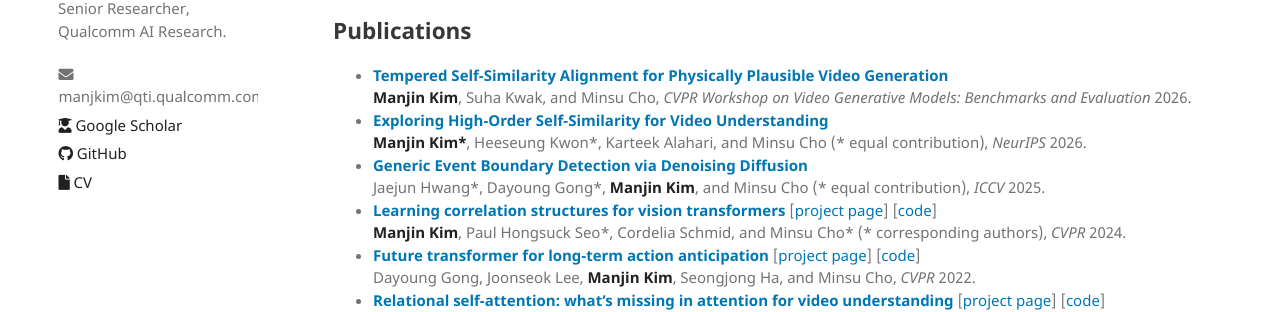
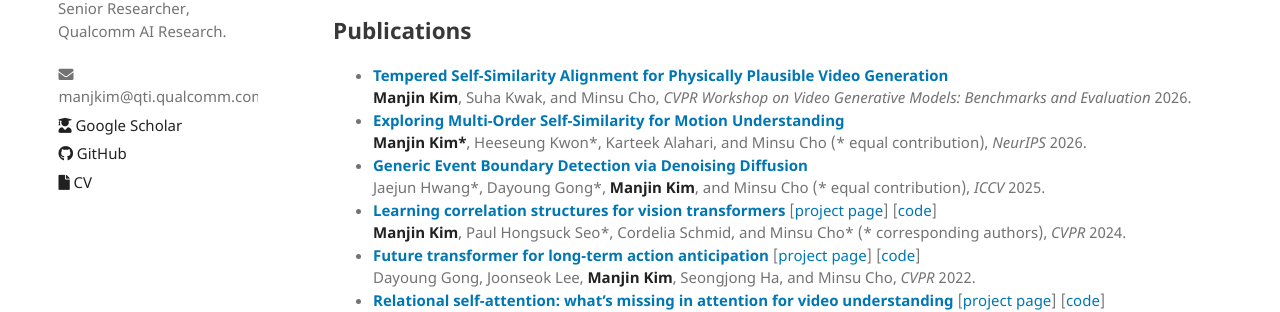
Before and after one commit to KimManjin/KimManjin.github.io, a Jekyll site: the page built from index.md, in a window 1280 px wide and 900 px high. Shown: the part 321-633 px from the top of the window. Built offline with Jekyll 4.4.1, drawn with Linux system fonts in a browser that asks for light colours; our own code applies the rules of GitHub Pages for plain Markdown files.

Commit message:
fix NeurIPS 2026 paper title
Co-Authored-By: Claude Opus 5.5 <noreply@anthropic.com>

```diff
--- a/index.md
+++ b/index.md
@@ -27,7 +27,7 @@ I'm Manjin Kim, a Senior Researcher at [Qualcomm AI Research](https://www.qualco
 ## Publications
 - **[Tempered Self-Similarity Alignment for Physically Plausible Video Generation](https://arxiv.org/abs/2605.24962)**
   **Manjin Kim**, Suha Kwak, and Minsu Cho, _CVPR Workshop on Video Generative Models: Benchmarks and Evaluation_ 2026.
-- **[Exploring High-Order Self-Similarity for Video Understanding](https://arxiv.org/abs/2604.20760)**
+- **[Exploring Multi-Order Self-Similarity for Motion Understanding](https://arxiv.org/abs/2604.20760)**
   **Manjin Kim\***, Heeseung Kwon\*, Karteek Alahari, and Minsu Cho (* equal contribution), _NeurIPS_ 2026.
 - **[Generic Event Boundary Detection via Denoising Diffusion](https://arxiv.org/abs/2508.12084)**
   Jaejun Hwang\*, Dayoung Gong\*, **Manjin Kim**, and Minsu Cho (* equal contribution), _ICCV_ 2025.
```
